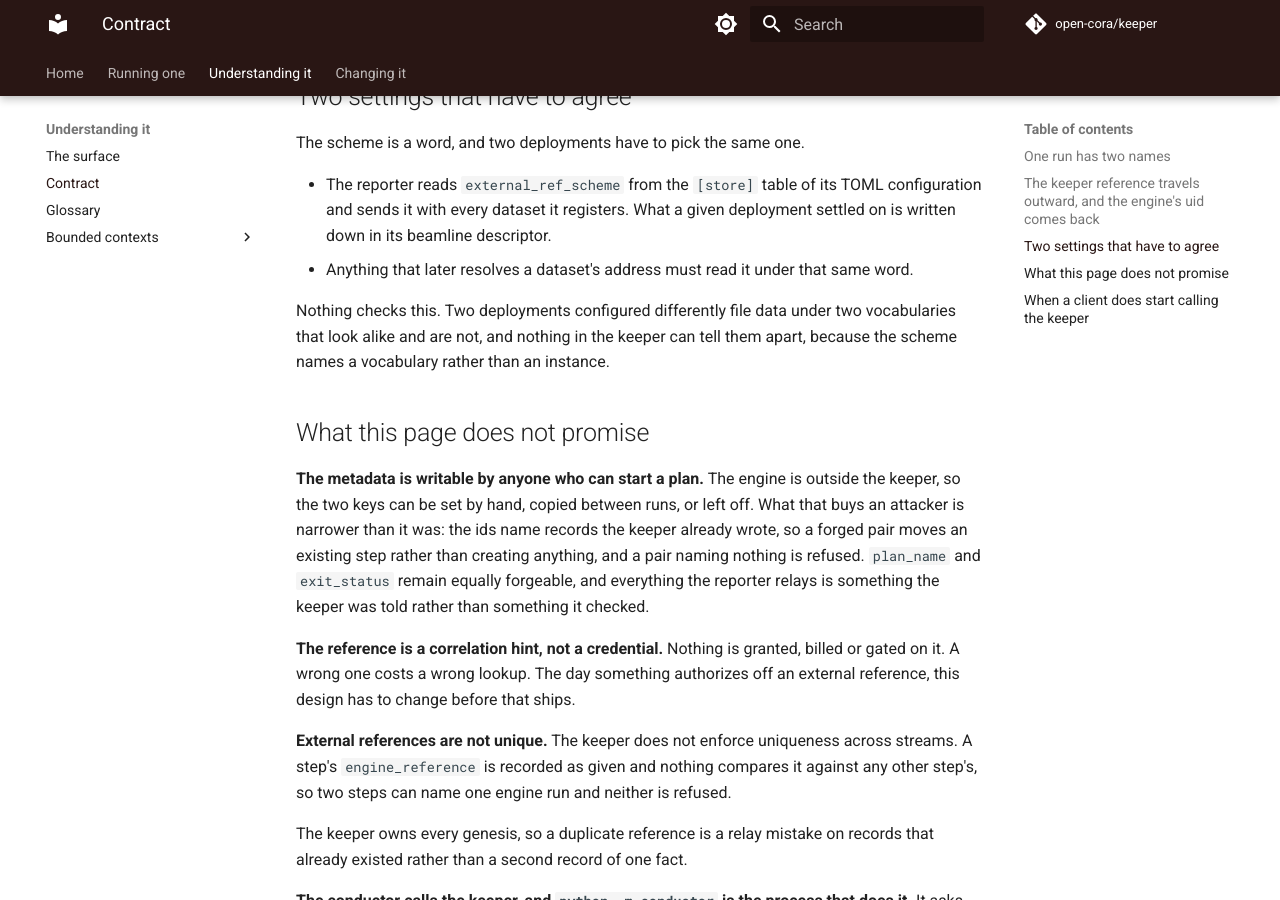
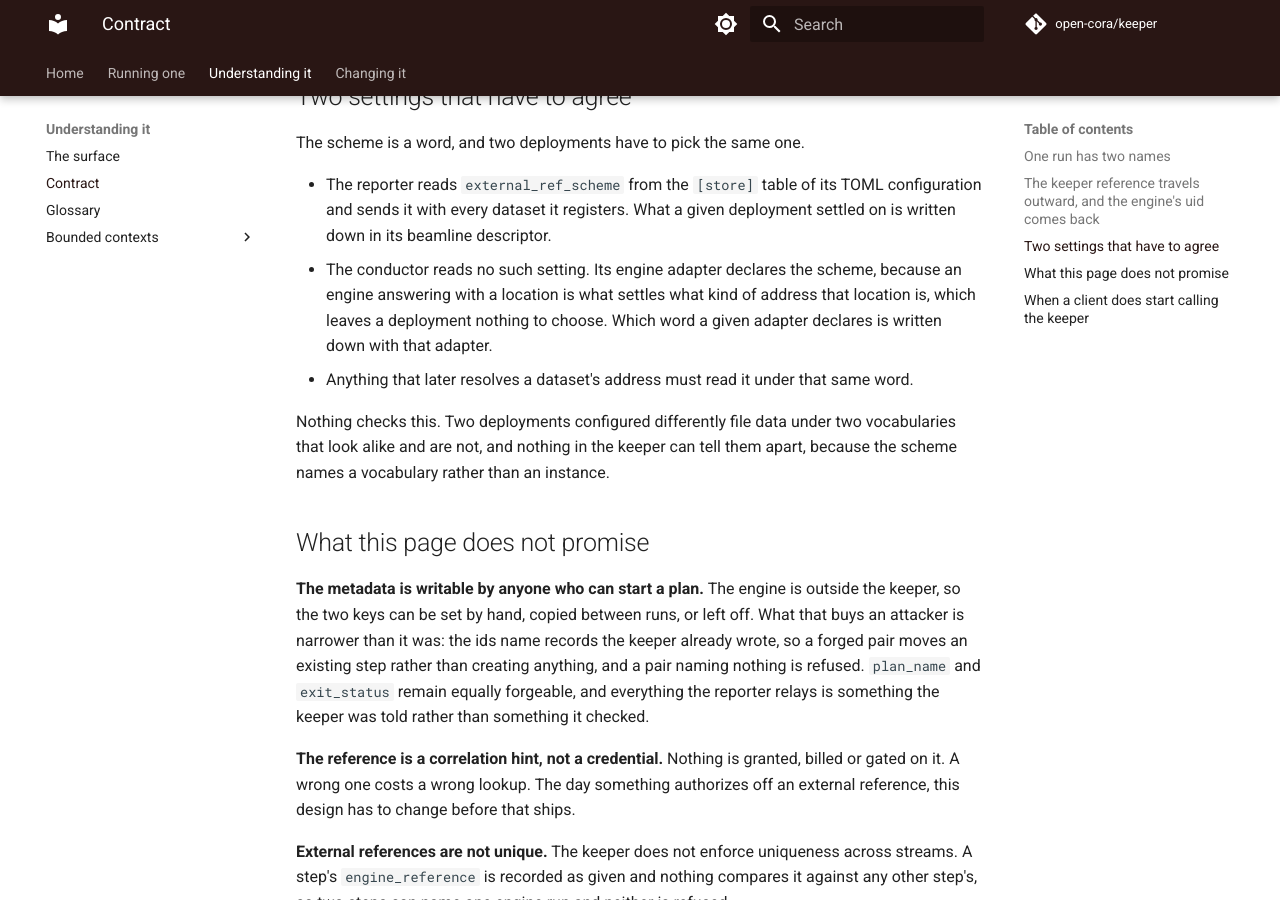
Before and after one commit to open-cora/keeper, an MkDocs documentation site: the page built from docs/reference/client-contract.md, in a window 1280 px wide and 900 px high, scrolled down 1721 px. Built offline with MkDocs 1.6.1 and Material for MkDocs 9.7.7, drawn with Linux system fonts in a browser that asks for light colours; some web fonts are replaced; comment, search, counter and statistics services are not loaded.

Commit message:
feat(conductor): a conductor with an address to file now files it
The seam landed last commit with nothing behind it. This is the adapter
and the wiring, so a beamline whose engine answers with a location gets
its datasets recorded by the process that already holds the path.

`HttpFiling` sits beside `HttpTasking` rather than in a module of its
own. It is one service, one client and one credential, and splitting
them would mean either a second copy of the client shape, the error
vocabulary and the header, or an import between two adapters. They stay
two seams, because a conductor takes work always and files only
sometimes.

The startup refusal I described is not here, and that is the change
worth reading. It was to catch a deployment that configured filing
against an engine answering with names. But nothing configures filing:
the entrypoint builds it exactly when the engine declares a scheme, so
the contradiction has no way to be expressed and there is nothing left
to refuse. Unrepresentable beats checked, which is the move
`dataset_leg` already makes in the reporter for the same reason.

A registration carries an idempotency key derived from the address, so a
conductor restarted mid-walk refiles into one record. The address rather
than the step, because one run may write more than one and a key naming
the step would give both registrations one note, returning the first
dataset's id for the second. The keeper's cache is per principal, so
this does not merge a conductor's filing with a reporter's; nothing
arranges for that, because no engine answers with both a location and a
name.

A lost address is printed with the path, not just counted. The keeper
was told the step ended and not told where the data went, so the log
line is the only account of it that exists and somebody has to be able
to act on it.

Two rules caught things review would not have. The keeper's ban on
naming a product refused the sentence I added to the shared contract
page, which was right: three projects share that page word for word and
a rule stated for one engine reads as a rule derived from it. And the
first version of the cross-project key check compared parameter names
rather than the key, so it failed on two functions that agree.

Co-Authored-By: Claude Opus 5 (1M context) <noreply@anthropic.com>

```diff
--- a/docs/reference/client-contract.md
+++ b/docs/reference/client-contract.md
@@ -40,6 +40,7 @@ The engine's own uid travels in the other direction, as a step's `engine_referen
 The scheme is a word, and two deployments have to pick the same one.
 
 - The reporter reads `external_ref_scheme` from the `[store]` table of its TOML configuration and sends it with every dataset it registers. What a given deployment settled on is written down in its beamline descriptor.
+- The conductor reads no such setting. Its engine adapter declares the scheme, because an engine answering with a location is what settles what kind of address that location is, which leaves a deployment nothing to choose. Which word a given adapter declares is written down with that adapter.
 - Anything that later resolves a dataset's address must read it under that same word.
 
 Nothing checks this. Two deployments configured differently file data under two vocabularies that look alike and are not, and nothing in the keeper can tell them apart, because the scheme names a vocabulary rather than an instance.
```
